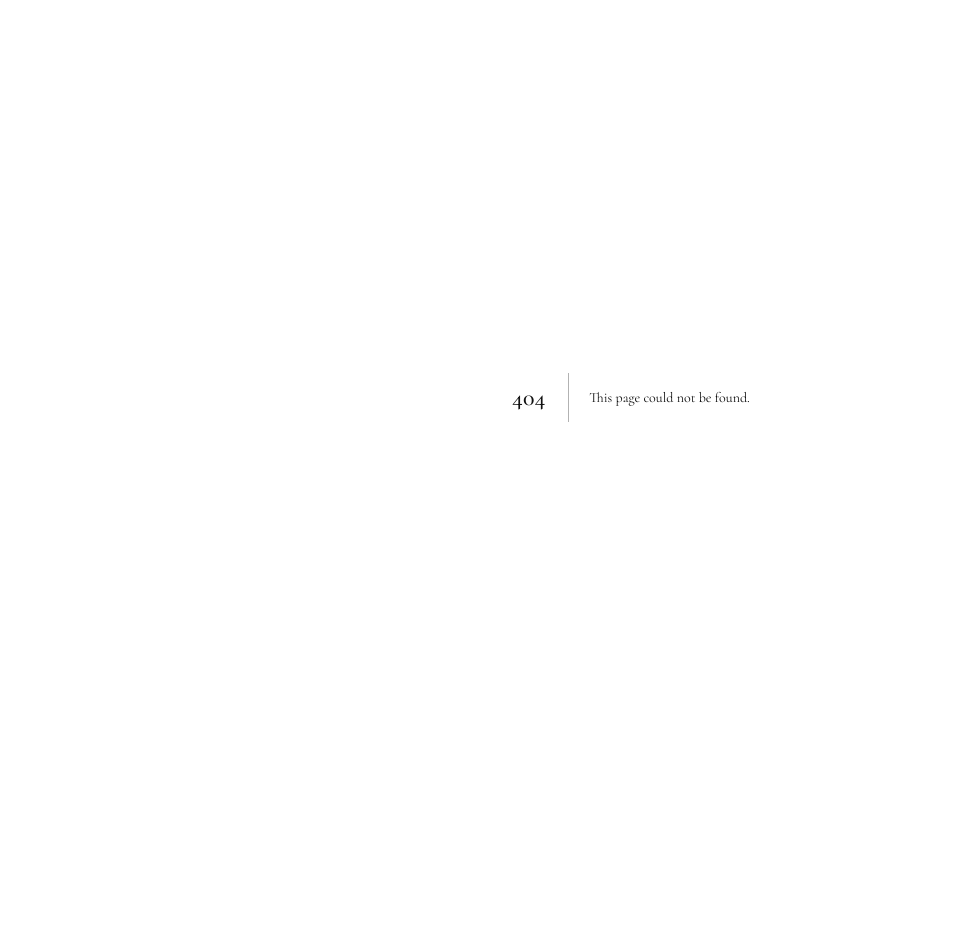
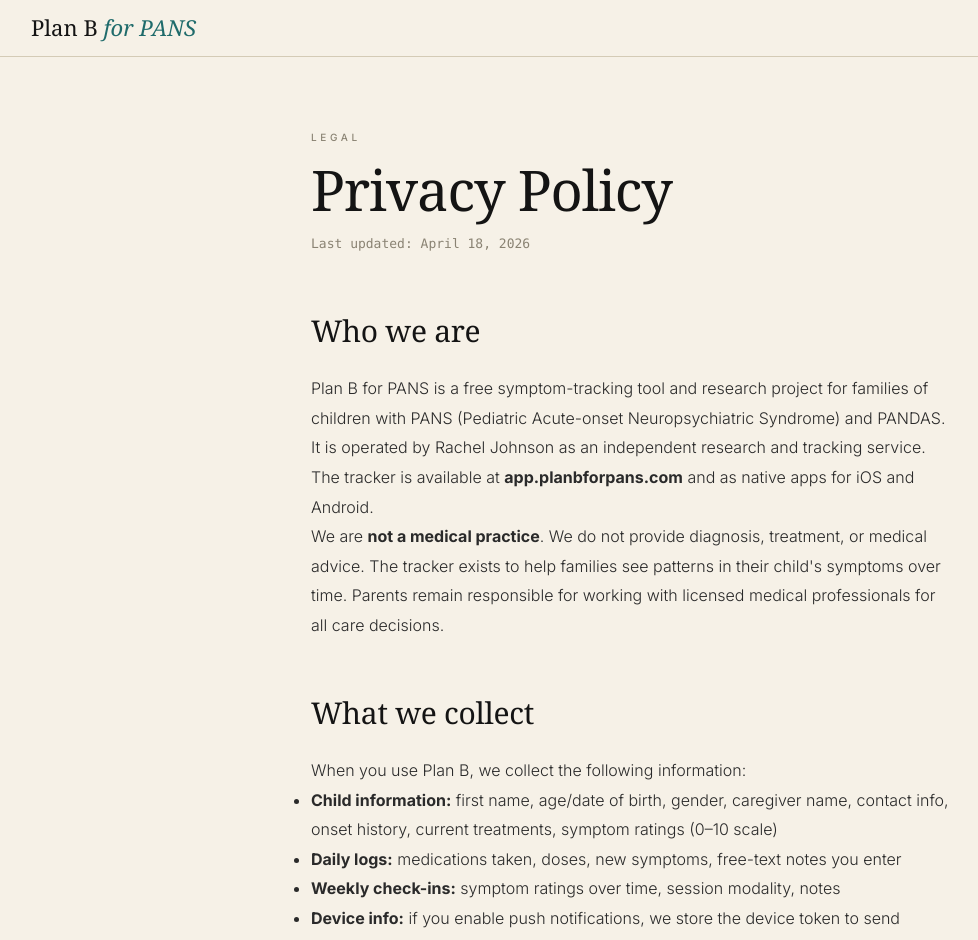
Before and after one commit to myleshorton/planb-pans, a Next.js app: page /privacy in a window 1280 px wide. Before the commit this address had no page. Shown: the part 80-1020 px from the top of the page, without its empty margins (9-987 px from the left). Before the commit the page ends 878 px from the top, so only its background shows below. Built offline with nearby package versions, Linux system fonts and the light colour scheme.

Commit message:
Privacy policy page at /privacy

```diff
--- /dev/null
+++ b/app/privacy/page.tsx
@@ -0,0 +1,130 @@
+import Link from 'next/link'
+
+export const metadata = {
+  title: 'Privacy Policy · Plan B for PANS',
+  description: 'How Plan B for PANS collects, uses, and protects your data.',
+}
+
+export default function PrivacyPage() {
+  return (
+    <div style={{ backgroundColor: '#F6F1E7', color: '#141414', minHeight: '100vh', fontFamily: 'Inter, system-ui, sans-serif' }}>
+      <nav style={{ borderBottom: '1px solid #d4cbb6', padding: '18px 40px' }}>
+        <div style={{ maxWidth: 1280, margin: '0 auto' }}>
+          <Link href="/" style={{ textDecoration: 'none' }}>
+            <p style={{ fontFamily: '"Cormorant Garamond", Georgia, serif', fontSize: 22, fontWeight: 400, color: '#141414', margin: 0, lineHeight: 1 }}>
+              Plan B <span style={{ fontStyle: 'italic', fontWeight: 300, color: '#1F6B6B' }}>for PANS</span>
+            </p>
+          </Link>
+        </div>
+      </nav>
+
+      <main style={{ maxWidth: 720, margin: '0 auto', padding: '72px 40px 120px' }}>
+        <p style={{ fontSize: 10, letterSpacing: '0.36em', textTransform: 'uppercase', color: '#8a8373', marginBottom: 16, fontWeight: 500 }}>
+          Legal
+        </p>
+        <h1 style={{ fontFamily: '"Cormorant Garamond", Georgia, serif', fontSize: 56, fontWeight: 300, letterSpacing: '-0.02em', lineHeight: 1.02, margin: 0, marginBottom: 16 }}>
+          Privacy Policy
+        </h1>
+        <p style={{ fontSize: 13, color: '#8a8373', marginBottom: 48, fontFamily: '"JetBrains Mono", ui-monospace, Menlo, monospace' }}>
+          Last updated: April 18, 2026
+        </p>
+
+        <div style={{ fontSize: 16, lineHeight: 1.85, color: '#2a2a2a', fontWeight: 300 }}>
+
+          <Section title="Who we are">
+            <p>
+              Plan B for PANS is a free symptom-tracking tool and research project for families of children with PANS (Pediatric Acute-onset Neuropsychiatric Syndrome) and PANDAS. It is operated by Rachel Johnson as an independent research and tracking service. The tracker is available at <strong>app.planbforpans.com</strong> and as native apps for iOS and Android.
+            </p>
+            <p>
+              We are <strong>not a medical practice</strong>. We do not provide diagnosis, treatment, or medical advice. The tracker exists to help families see patterns in their child&apos;s symptoms over time. Parents remain responsible for working with licensed medical professionals for all care decisions.
+            </p>
+          </Section>
+
+          <Section title="What we collect">
+            <p>When you use Plan B, we collect the following information:</p>
+            <ul>
+              <li><strong>Child information:</strong> first name, age/date of birth, gender, caregiver name, contact info, onset history, current treatments, symptom ratings (0–10 scale)</li>
+              <li><strong>Daily logs:</strong> medications taken, doses, new symptoms, free-text notes you enter</li>
+              <li><strong>Weekly check-ins:</strong> symptom ratings over time, session modality, notes</li>
+              <li><strong>Device info:</strong> if you enable push notifications, we store the device token to send reminders</li>
+              <li><strong>Technical data:</strong> basic server logs (IP, browser, timestamps) for security, retained 30 days</li>
+            </ul>
+          </Section>
+
+          <Section title="How we use your data">
+            <ul>
+              <li><strong>Per-family tracker:</strong> your child&apos;s data populates charts, heatmaps, and AI analyses visible only to you and your Plan B practitioner</li>
+              <li><strong>AI analysis:</strong> when you request an analysis, your data is sent to Anthropic&apos;s Claude API. Anthropic does not train on API inputs; see their <a href="https://www.anthropic.com/legal/privacy" target="_blank" rel="noopener noreferrer" style={{ color: '#1F6B6B' }}>privacy policy</a></li>
+              <li><strong>Aggregate research:</strong> only with your explicit consent; de-identified only</li>
+              <li><strong>Push notifications:</strong> if opted in, reminder notifications when a log is due</li>
+            </ul>
+          </Section>
+
+          <Section title="Who we share data with">
+            <ul>
+              <li><strong>Supabase</strong> (database) — encrypted at rest, US data centers</li>
+              <li><strong>Anthropic</strong> (Claude AI) — for analysis queries</li>
+              <li><strong>OpenAI</strong> (Whisper) — for audio transcription</li>
+              <li><strong>Vercel</strong> (hosting)</li>
+              <li><strong>Apple &amp; Google</strong> (push notification delivery only)</li>
+            </ul>
+            <p>We do <strong>not</strong> sell your data. No advertisers, data brokers, or insurers.</p>
+          </Section>
+
+          <Section title="Children's privacy">
+            <p>
+              Plan B is used by parents or legal guardians to track their children&apos;s symptoms. We comply with COPPA by collecting child data only through parent entry. Parents can request deletion at any time.
+            </p>
+          </Section>
+
+          <Section title="Your rights">
+            <p>Email <a href="mailto:rachel@planbforpans.com" style={{ color: '#1F6B6B' }}>rachel@planbforpans.com</a> to:</p>
+            <ul>
+              <li>Request a full export of your data</li>
+              <li>Correct inaccurate data</li>
+              <li>Delete your child&apos;s record (within 30 days)</li>
+              <li>Opt out of aggregate research</li>
+              <li>Revoke push notification consent</li>
+            </ul>
+          </Section>
+
+          <Section title="Data security">
+            <p>
+              All data transmitted over HTTPS, encrypted at rest. Plan B is a small-team research project and is <strong>not</strong> HIPAA-certified. Do not include protected health information you would not be comfortable sharing through a non-HIPAA service.
+            </p>
+          </Section>
+
+          <Section title="Data retention">
+            <p>Your child&apos;s data is retained as long as you use the tracker. Stop using it + email us and we delete within 30 days.</p>
+          </Section>
+
+          <Section title="Contact">
+            <p>
+              <strong>Rachel Johnson</strong>
+              <br />
+              <a href="mailto:rachel@planbforpans.com" style={{ color: '#1F6B6B' }}>rachel@planbforpans.com</a>
+            </p>
+          </Section>
+
+        </div>
+
+        <div style={{ marginTop: 80, paddingTop: 32, borderTop: '1px solid #d4cbb6' }}>
+          <Link href="/" style={{ fontSize: 11, letterSpacing: '0.24em', textTransform: 'uppercase', color: '#1F6B6B', textDecoration: 'none', fontWeight: 500 }}>
+            ← Back to Plan B
+          </Link>
+        </div>
+      </main>
+    </div>
+  )
+}
+
+function Section({ title, children }: { title: string; children: React.ReactNode }) {
+  return (
+    <section style={{ marginBottom: 44 }}>
+      <h2 style={{ fontFamily: '"Cormorant Garamond", Georgia, serif', fontSize: 30, fontWeight: 400, color: '#141414', marginBottom: 16, marginTop: 0, letterSpacing: '-0.01em' }}>
+        {title}
+      </h2>
+      {children}
+    </section>
+  )
+}
```
